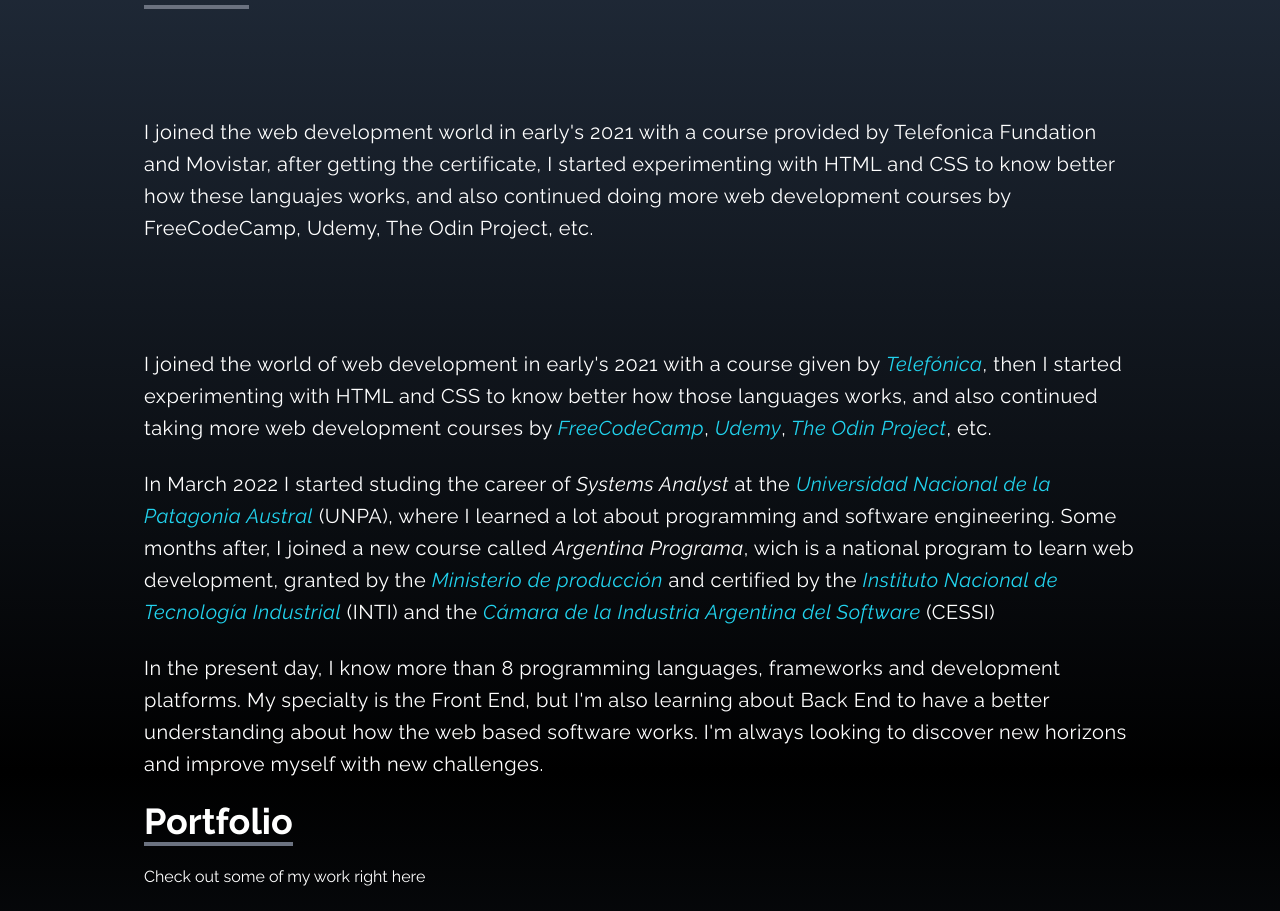
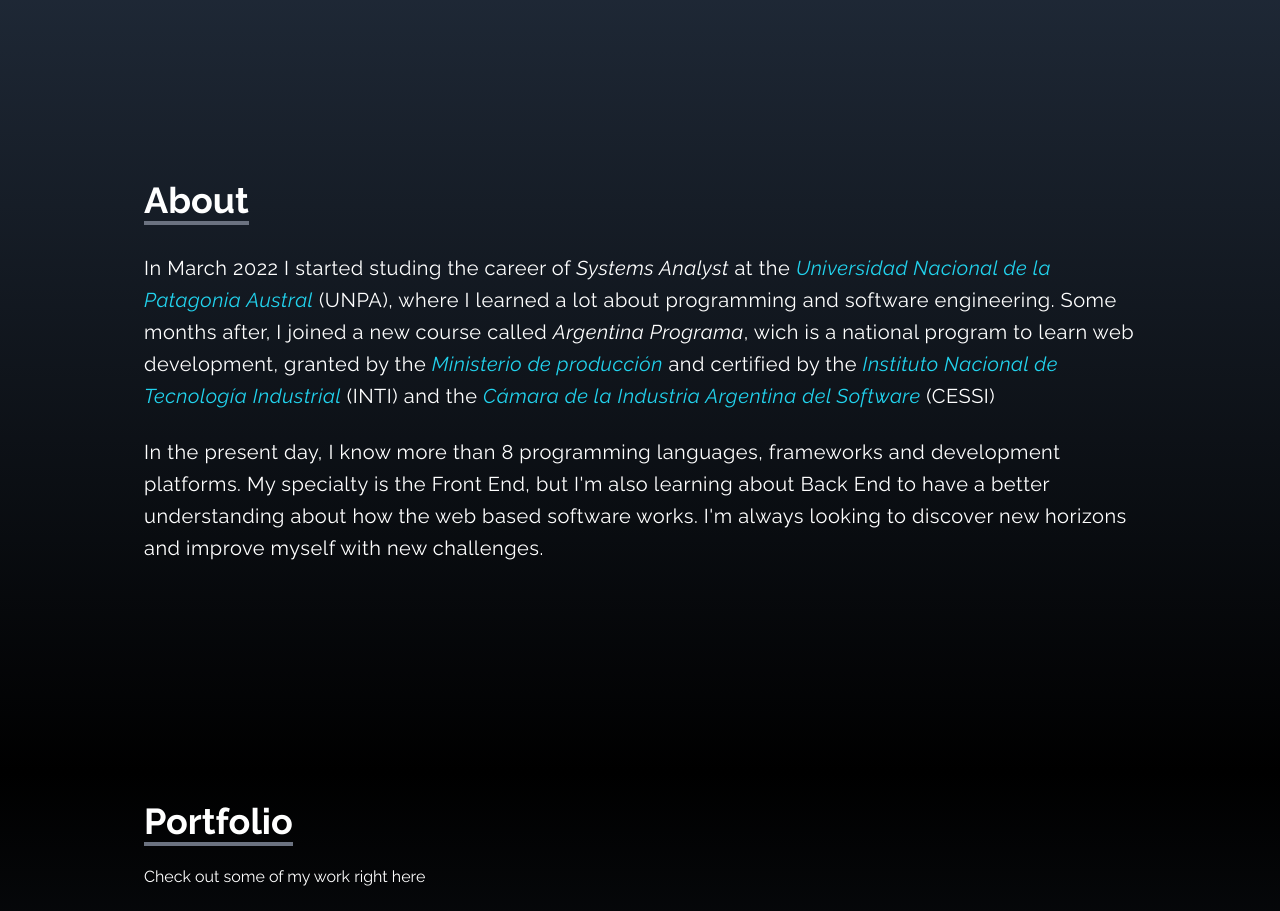
Before and after one commit to FeDaBa/First-Portfolio, a React (Create React App) app: page / in a window 1280 px wide. Shown: the part 828-1739 px from the top of the page. Built offline with nearby package versions, Linux system fonts and the light colour scheme; the HTML template or start-up script is replaced by a standard one.

Commit message:
Update About.jsx

```diff
--- a/src/components/About.jsx
+++ b/src/components/About.jsx
@@ -13,23 +13,6 @@
                 </p>
 
             </div>
-
-            <p className="text-xl mt-20 leading-8 tracking-wide">
-                I joined the web development world in early's 2021 with a course provided by Telefonica Fundation and Movistar, after getting the certificate, I started experimenting with HTML and CSS to know better how these languajes works, and also continued doing more web development courses by FreeCodeCamp, Udemy, The Odin Project, etc.
-            </p>
-
-            <br />
-            <p className="text-xl mt-20 leading-8 tracking-wide">
-
-                I joined the world of web development in early's 2021 with a course given by <a href="https://conectaempleo-formacion.fundaciontelefonica.com/argentina" className="text-cyan-400 duration-300" target={'_blank'} rel="noreferrer"><em>Telefónica</em></a>,
-                then I started experimenting with HTML and CSS to know better how those languages works,
-                and also continued taking more web development courses by <a href="https://www.freecodecamp.org/" className="text-cyan-400" target={'_blank'} rel="noreferrer"><em>FreeCodeCamp</em></a>,
-                <a href="https://www.udemy.com" className="text-cyan-400" target={'_blank'} rel="noreferrer"><em> Udemy</em></a>,
-                <a href="https://www.theodinproject.com/home" className="text-cyan-400" target={'_blank'} rel="noreferrer"><em> The Odin Project</em></a>, etc.
-
-            </p>
-
-            <br />
 
             <p className="text-xl leading-8 tracking-wide font">
 
```
